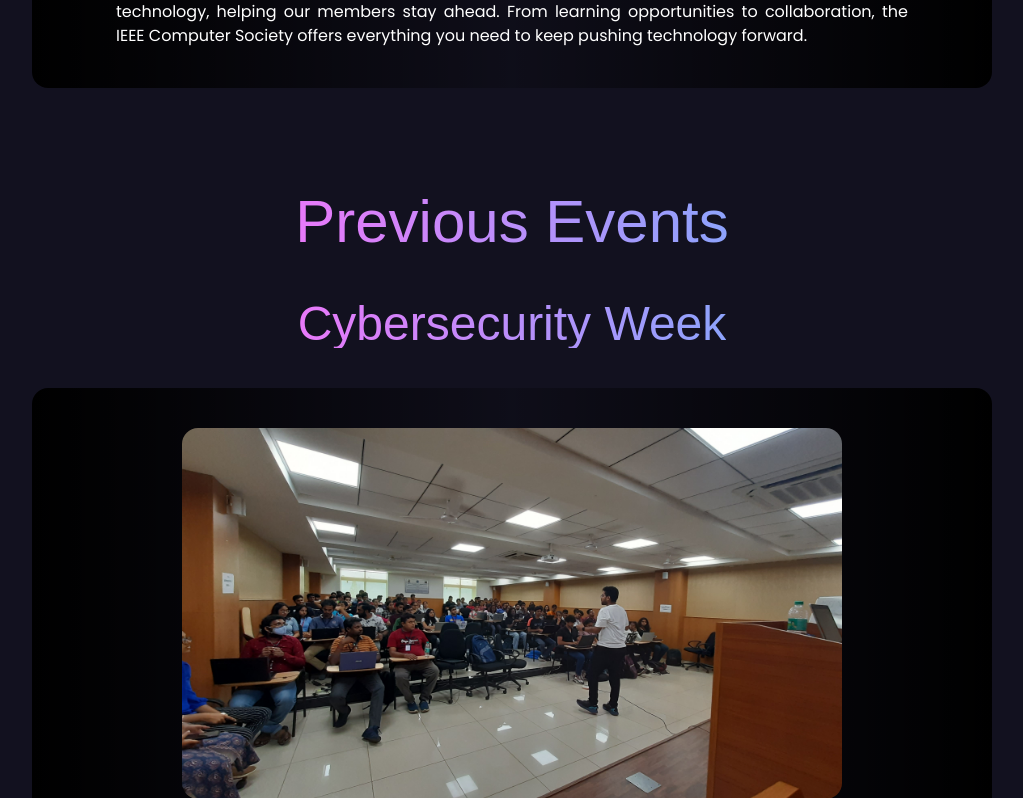
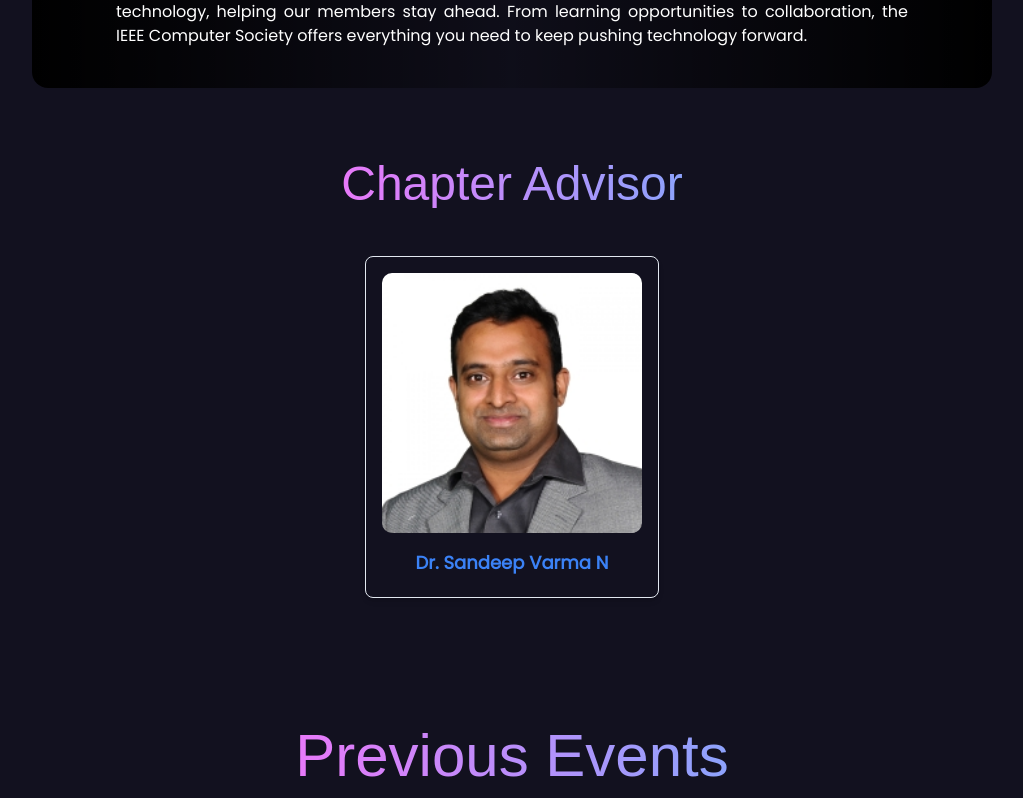
Before and after one commit to cryskram/mlweek, a Next.js app: page /aboutus in a window 1280 px wide. Shown: the part 400-1198 px from the top of the page, without its empty margins (128-1151 px from the left). Built offline with nearby package versions, Linux system fonts and the light colour scheme; a web font is replaced by a local one.

Commit message:
Chapter Advisor Added

```diff
--- a/app/aboutus/page.tsx
+++ b/app/aboutus/page.tsx
@@ -24,7 +24,35 @@ const AboutUs = () => {
                         </p>
                     </div>
                 </div>
-            </div> <br />
+            </div> <br /> <br /> <br />
+            <h2 className={`${font.className} text-4xl md:text-5xl bg-gradient-to-r bg-clip-text text-transparent from-fuchsia-400 font-bold to-mBlue`}>
+            Chapter Advisor
+        </h2> <br /> <br />
+        <div className="flex flex-wrap justify-center">
+  <div className="flex flex-col items-center w-full sm:w-1/2 md:w-[40%] p-4 border rounded-lg shadow-md">
+    <a
+      href="https://bmsce.ac.in/home/facultyProfile/156/Dr-SANDEEP-VARMA-N"
+      target="_blank"
+      rel="noopener noreferrer"
+    >
+      <Image
+        src="/people/sv.jpg"
+        alt="Sandeep Varma"
+        width={700}
+        height={700}
+        className="w-26 h-26 bg-cover mb-4 bg-transparent"
+        style={{ borderRadius: "10px" }}
+      />
+    </a>
+    <div className="text-center">
+      <h3 className="text-blue-500 font-semibold text-lg mb-1">
+        Dr. Sandeep Varma N
+      </h3>
+    </div>
+  </div>
+      </div>
+        <br /> <br />
+
             <div className="flex flex-col items-center justify-center">
                 <h1
                     className={`${font.className} text-5xl sm:text-6xl bg-gradient-to-r bg-clip-text text-transparent from-fuchsia-400 to-mBlue text-center mt-20`}
```
Also changed, not shown: public/people/sv.jpg (added).
